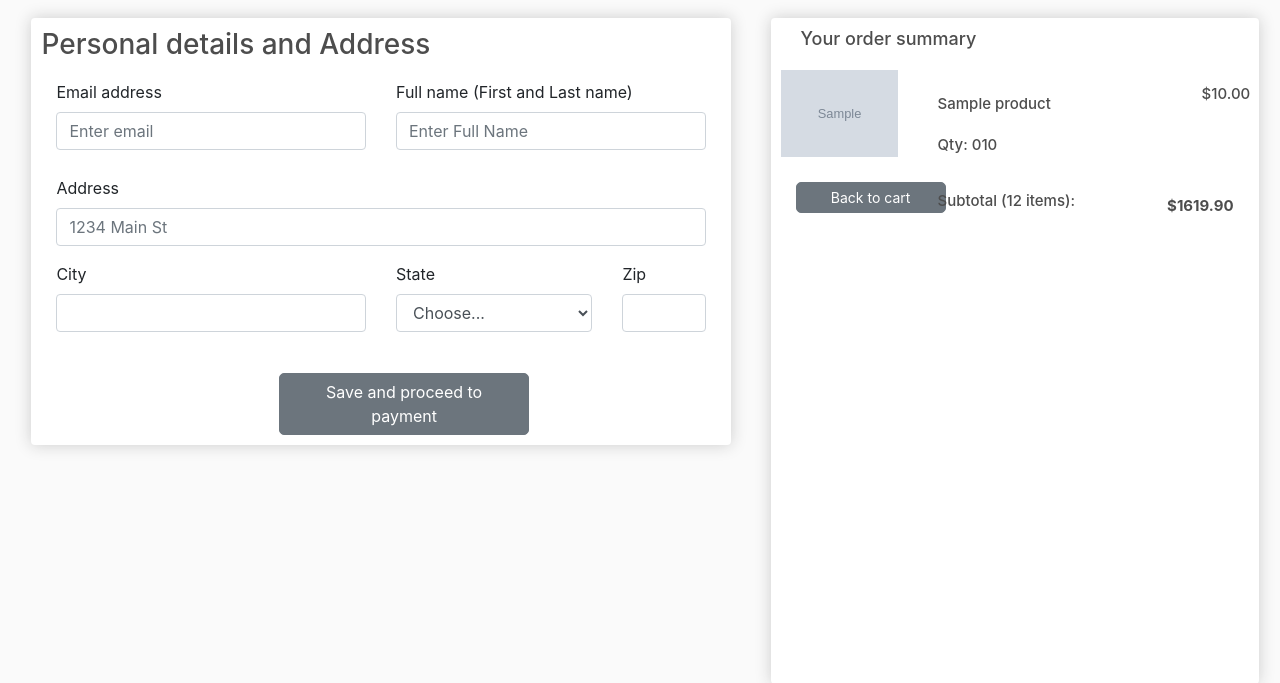
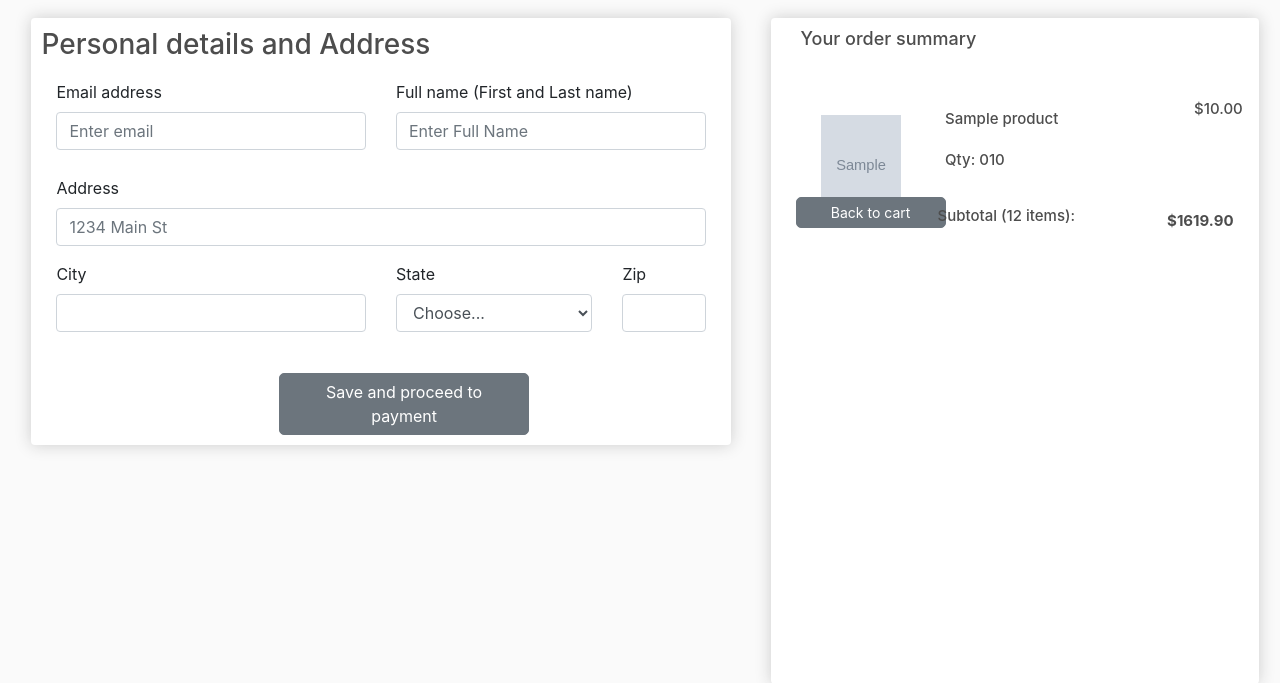
Before and after one commit to Mofe1015/Ecom-website-repo, a Django app: template store/templates/store/checkout.html in a window 1280 px wide. Shown: the part 56-739 px from the top of the page. Run offline with Django 4.2, Linux system fonts and the light colour scheme; data comes from the database, SQL or seed files in the repository; both versions use the stored data as it was after the commit; the template is opened without the code that fills it: values that come from a table or form of the project are taken from there, most other values are stand-ins (such as "Sample title", 1, 10 or a date in 2020); grey boxes marked "Sample" are stand-in pictures; some libraries are stand-ins or nearby versions.

Commit message:
minor changes

```diff
--- a/static/css/main.css
+++ b/static/css/main.css
@@ -160,28 +160,40 @@ h6 {
   margin-top: 10%;
 }
 
-.cart-itm-img {
-  padding: 10px;
-  width: 200px;
-  height: 150px;
-}
-
 .cartthumbnail {
   padding: 10px;
   margin-left: 25px;
   position: relative;
 }
 
+.cart-itm-img {
+  padding: 10px;
+  width: 170px;
+  height: 200px;
+}
+.sum-row {
+  margin: 15px !important;
+}
+
+.sum-col {
+  margin: 0px !important;
+  padding: 0px !important;
+  position: relative;
+  padding-top: 66.59%;
+  width: 100%;
+  max-height: 150px !important;
+}
+
 .cart-itm-img-sum {
   position: absolute;
   top: 0;
   left: 0;
-  width: 100%;
+  padding: 10px;
+  width: 100px;
+  height: 120px;
+  margin-top: 20px;
 }
-.sum-col {
-  margin: 0px !important;
-  padding: 0px !important;
-}
+
 .sum-col1 {
   margin-left: 0px !important;
   padding: 0px !important;
--- a/store/templates/store/checkout.html
+++ b/store/templates/store/checkout.html
@@ -136,8 +136,8 @@
                </div>
                {% for item in items %}
 
-                   <div class="row">
-                       <div class="col-lg-3 sum-col">
+                   <div class="row sum-row">
+                       <div class="col-lg-3">
                            <div class="sum-col">
                                <img class="cart-itm-img-sum" src="{{item.product.image.url}}">
                            </div>
```
Also changed, not shown: db.sqlite3.
